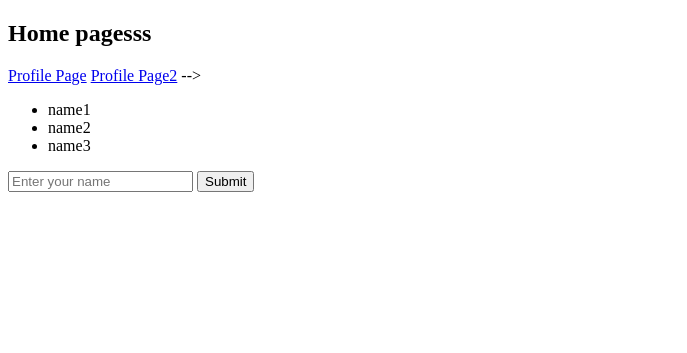
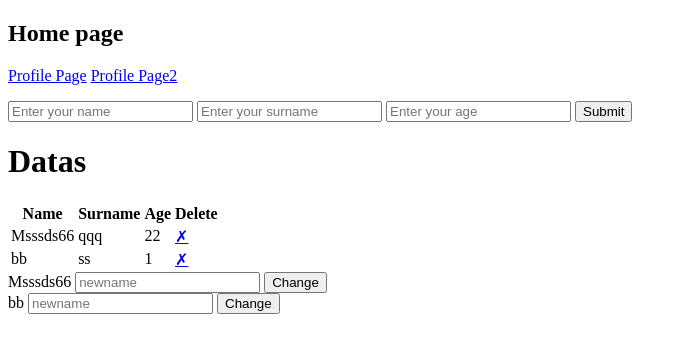
Before and after one commit to Jim-Floyd/hello_flask, a Flask app: page / in a window 1280 px wide. Shown: the top 353 px of the page, without its empty margins (0-687 px from the left). Run offline with Flask 2, Linux system fonts and the light colour scheme; data comes from the database, SQL or seed files in the repository; both versions use the stored data as it was after the commit.

Commit message:
finsihed

```diff
--- a/app.py
+++ b/app.py
@@ -1,19 +1,55 @@
-from datetime import datetime
-import re
-from flask import Flask, render_template, request, redirect, url_for
-from liveserver import LiveServer
+import sqlite3
+
+from flask import Flask, render_template, request, redirect, url_for, g
+
+app = Flask(__name__)
 
 
-app = Flask(__name__)
-ls = LiveServer(app)
+def connect_db():
+    sql = sqlite3.connect('data.db')
+    sql.row_factory = sqlite3.Row
+    return sql
+
+
+def get_db():
+    if not hasattr(g, 'sqlite3'):
+        g.sqlite_db = connect_db()
+    return g.sqlite_db
+
+
+@app.teardown_appcontext
+def close_db(error):
+    if hasattr(g, 'sqlite3'):
+        g.sqlite_db.close()
 
 
 @app.route('/')
 def hello_world():
-    list_names = ['name1', 'name2', 'name3']
-    return render_template('index.html', list_names=list_names)
+    db = get_db()
+    cur = db.execute('select id, name, surname, age from user')
+    query = cur.fetchall()
+    return render_template('index.html', query=query)
 
 
+@app.route('/delete/<user_id>')
+def delete_user(user_id):
+    db = get_db()
+    db.execute('delete from user where id=?', [user_id])
+    db.commit()
+    return redirect(url_for('hello_world'))
+
+
+@app.route('/update_user/<user_id>', methods=["post", 'get'])
+def update_user(user_id):
+    if request.method == 'POST':
+        db = get_db()
+        new_name = request.form.get('new_name')
+        db.execute('update user set name=? where id=?', [new_name, user_id])
+        db.commit()
+        return redirect(url_for('hello_world'))
+
+
+@app.route('/result', defaults={'name': "Default"})
 @app.route('/result/<string:name>')
 def result(name):
     return render_template('result.html', name=name)
@@ -22,27 +58,18 @@ def result(name):
 @app.route('/profile', methods=['GET', 'POST'])
 def profile():
     if request.method == "POST":
+        db = connect_db()
         name = request.form['name']
+        surname = request.form['surname']
+        age = request.form['age']
+
+        db.execute('insert into user (name, surname, age) values (?, ?, ?)', [
+                   name, surname, age])
+        db.commit()
+
         return redirect(url_for('result', name=name))
-    list_names = ['name1', 'name2', 'name3']
-    return render_template('profile.html', names=list_names)
+    return render_template('profile.html')
 
 
-@app.route("/hello/")
-@app.route("/hello/<name>")
-def hello_there(name=None):
-    return ls.render_template(
-        "hello_there.html",
-        name=name,
-        date=datetime.now()
-    )
-
-
-@app.route("/about/")
-def about():
-    return "Hello about"
-
-
-# render_template("templates/about.html")
 if __name__ == '__main__':
     app.run(debug=True)
--- /dev/null
+++ b/data.sql
@@ -0,0 +1 @@
+CREATE TABLE User (id integer primary key autoincrement,name text not null,surname text not null,age integer not null)
--- a/templates/index.html
+++ b/templates/index.html
@@ -5,17 +5,47 @@
     <title>Title</title>
   </head>
   <body>
-    <h2>Home pagesss</h2>
+    <h2>Home page</h2>
     <a href="/profile">Profile Page</a>
-    <a href="{{ url_for('hello_there') }}">Profile Page2</a> -->
+    <a href="{{ url_for('profile') }}">Profile Page2</a>
     <ul>
-      {% for name in list_names %} {% if name != 'name4' %}
+      {% for name in list_names %} {% if name != 'name1' %}
       <li>{{ name }}</li>
       {% endif %} {% endfor %}
     </ul>
     <form action="profile" method="post">
       <input type="text" name="name" placeholder="Enter your name" />
+      <input type="text" name="surname" placeholder="Enter your surname" />
+      <input type="number" name="age" placeholder="Enter your age" />
       <input type="submit" value="Submit" />
     </form>
+    <h1>Datas</h1>
+    <table>
+      <tr>
+        <th>Name</th>
+        <th>Surname</th>
+        <th>Age</th>
+        <th>Delete</th>
+      </tr>
+      {% for data in query %}
+      <tr>
+        <td>{{ data.name }}</td>
+        <td>{{ data.surname }}</td>
+        <td>{{ data.age }}</td>
+        <td>
+          <a href="{{ url_for('delete_user',user_id=data.id) }} " class="btn"
+            >&cross;</a
+          >
+        </td>
+      </tr>
+      {% endfor %}
+    </table>
+    {% for user in query %}
+    <form action="{{ url_for('update_user', user_id=user.id) }}" method="post">
+      {{ user.name }}
+      <input type="text" placeholder="newname" name="new_name" />
+      <input type="submit" value="Change" />
+    </form>
+    {% endfor %}
   </body>
 </html>
```
Also changed, not shown: templates/hello_there.html (deleted, +0 -13 lines), data.db (added), 1 other file.
